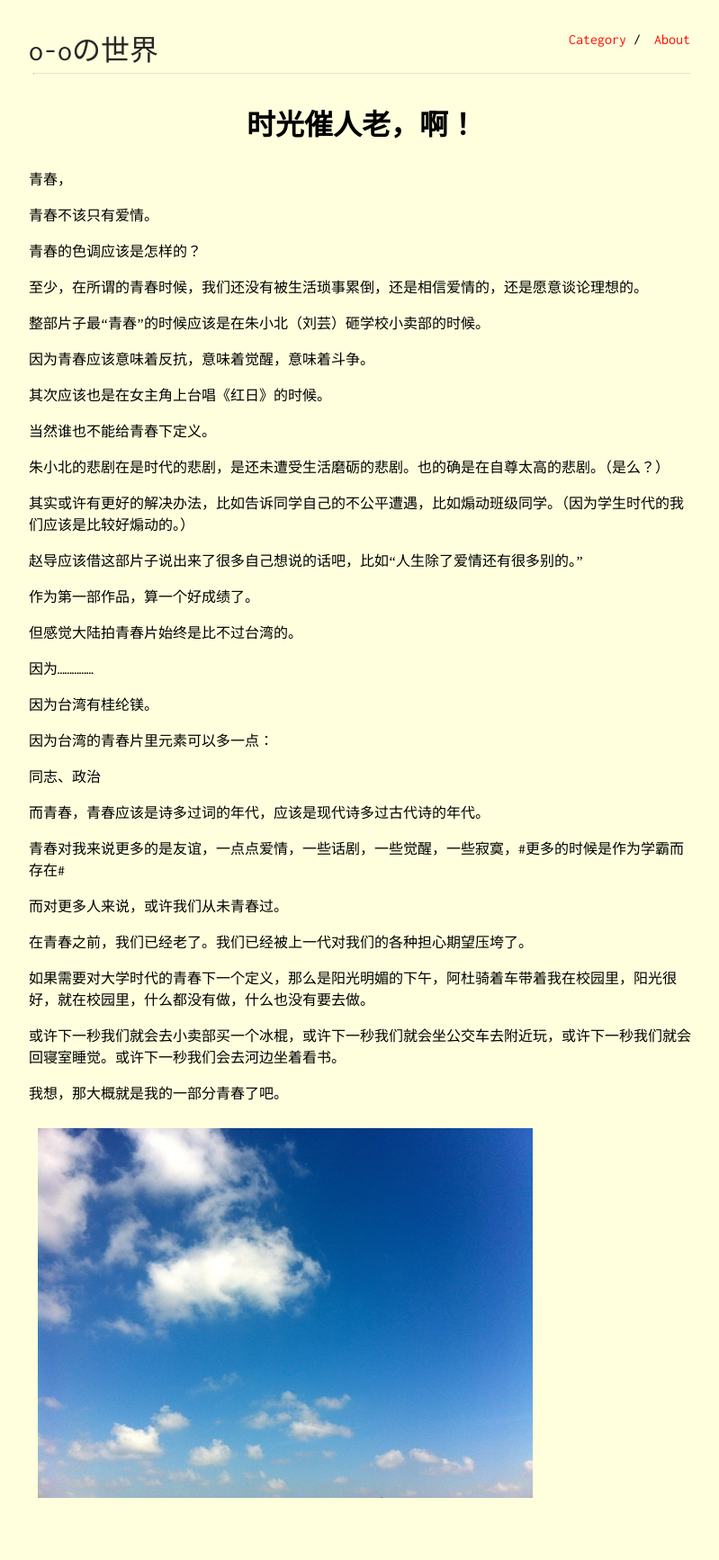
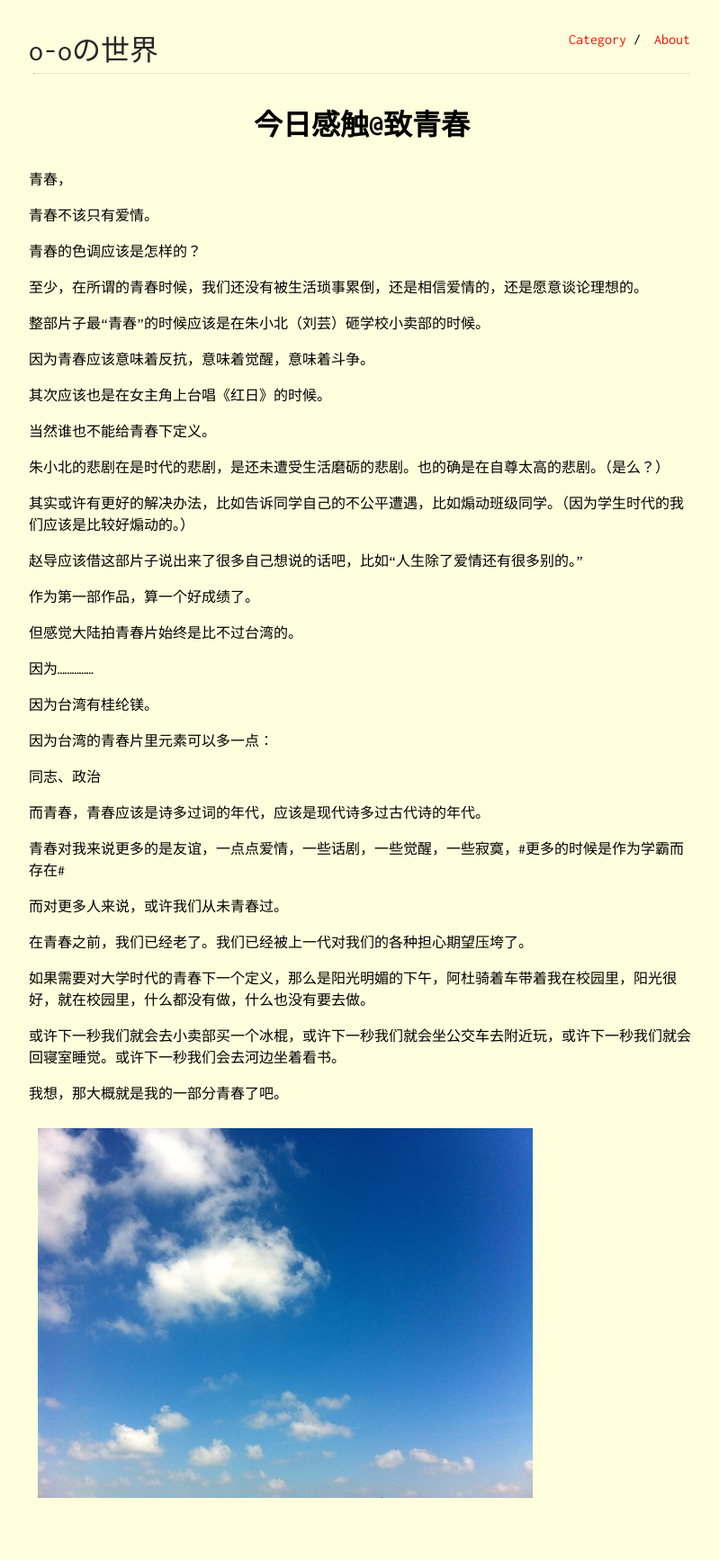
Before and after one commit to xue-think/xue-think.github.io, a Jekyll site: the page built from _posts/2013-05-05-to-youth.md, in a window 1280 px wide. Shown: the whole page at 90% size, without its empty margins (238-1037 px from the left). Built offline with Jekyll 4.4.1, drawn with Linux system fonts in a browser that asks for light colours; comment, search, counter and statistics services are not loaded.

Commit message:
Update 2013-05-05-to-youth.md

```diff
--- a/_posts/2013-05-05-to-youth.md
+++ b/_posts/2013-05-05-to-youth.md
@@ -1,6 +1,6 @@
 ---
 layout: post
-title: 时光催人老，啊！
+title: 今日感触@致青春
 tags: [生活~so called life]
 ---
 
```
